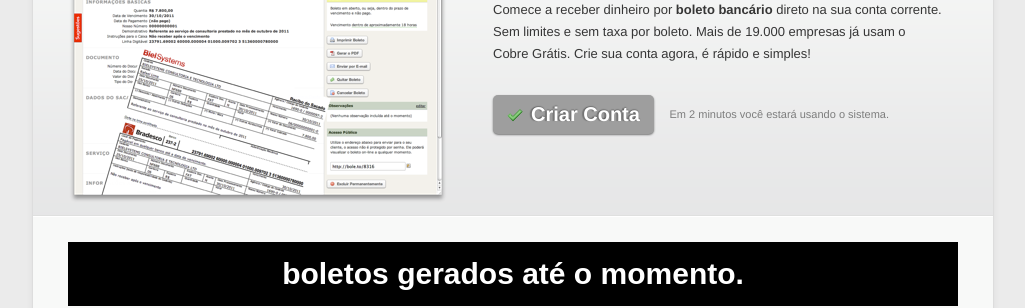
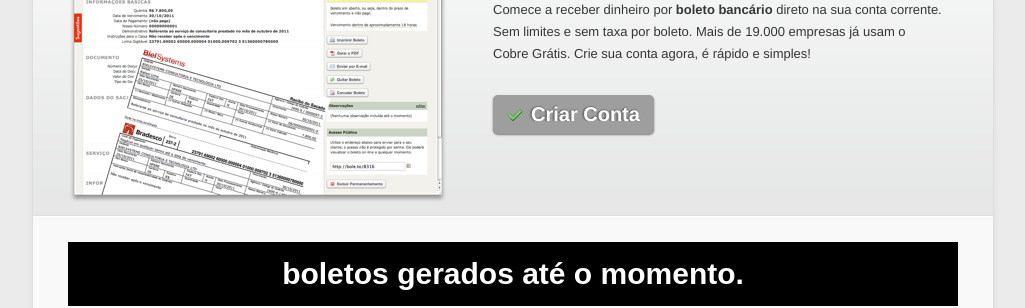
Before and after one commit to CobreGratis/cobregratis.github.io, a Jekyll site: the page built from index.html, in a window 1280 px wide, cut to the strip 243-551 px from the top of the page. Shown: the whole strip, without its empty margins (127-1152 px from the left). Built offline with Jekyll 4.4.1, drawn with Linux system fonts in a browser that asks for light colours; nearby versions of some CDN libraries; some web fonts are replaced; comment, search, counter and statistics services are not loaded; grey boxes are pictures that could not be loaded.

Commit message:
remove 2 minutes

```diff
--- a/index.html
+++ b/index.html
@@ -13,7 +13,7 @@
   	<h1>Facilidade e Agilidade nas cobranças com Boleto Bancário</h1>
   	<p>Comece a receber dinheiro por <strong>boleto bancário</strong> direto na sua conta corrente. Sem limites e sem taxa por boleto. Mais de 19.000 empresas já usam o Cobre Grátis. Crie sua conta agora, é rápido e simples!</p>
   	<a href="https://app.cobregratis.com.br/accounts/new" class="sexybutton sexysimple sexygreen sexyxxl"><span class="ok">Criar Conta</span></a>
-  	<span class="trial">Em 2 minutos você estará usando o sistema.</span>
+  	<!--span class="trial">Em 2 minutos você estará usando o sistema.</span-->
     <div class="clear"></div>
   </div>
   <!-- End App Info -->
```
